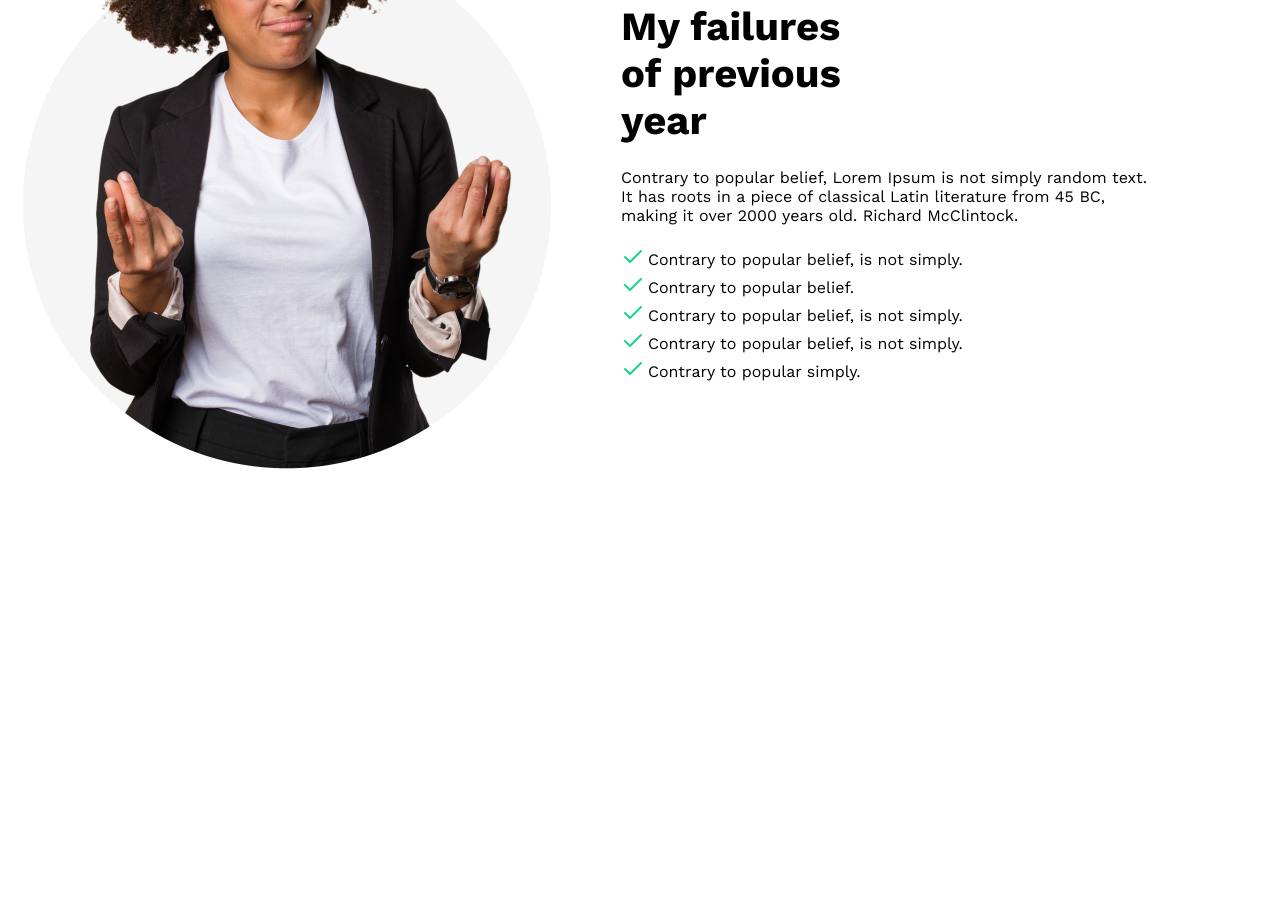
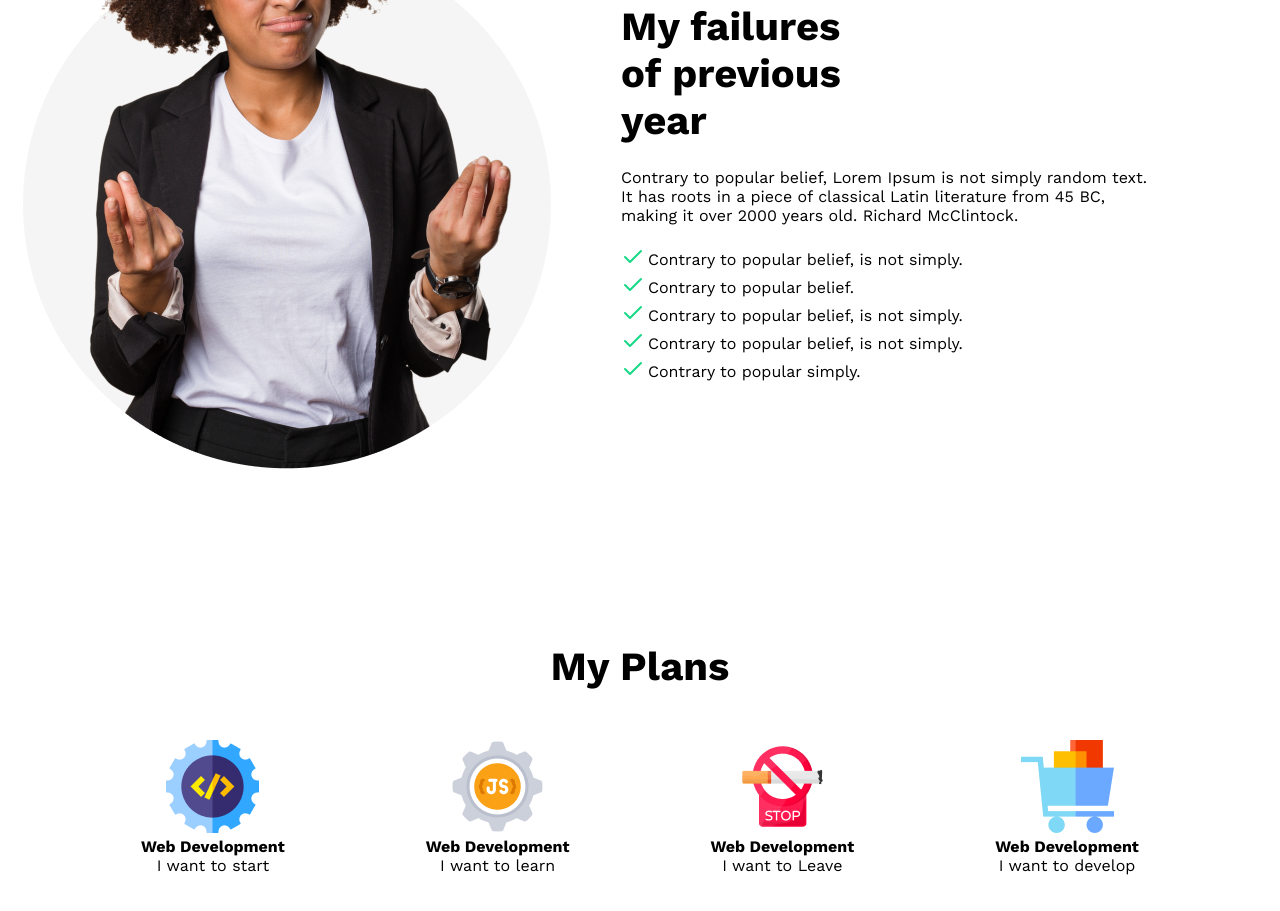
Before and after one commit to mukitur/New-year, a plain HTML site: page index.html in a window 1280 px wide. Shown: the part 1195-2106 px from the top of the page. Before the commit the page ends 1838 px from the top, so only its background shows below. Drawn offline with nearby package versions, Linux system fonts and the light colour scheme.

Commit message:
my plan done

```diff
--- a/index.html
+++ b/index.html
@@ -37,6 +37,7 @@
     </header>
     <!-- Main body -->
     <main>
+      <!-- failuere part start -->
       <section>
         <div class="failure-section">
           <div class="failures-left">
@@ -84,6 +85,34 @@
           </div>
         </div>
       </section>
+      <!-- failuere part end -->
+      <!-- My plan part start -->
+      <section>
+        <h1 class="heading-plans">My Plans</h1>
+        <div class="my-plan">
+          <div>
+            <img src="images/icons/web.png" alt="" />
+            <h4>Web Development</h4>
+            <p>I want to start</p>
+          </div>
+          <div>
+            <img src="images/icons/js.png" alt="" />
+            <h4>Web Development</h4>
+            <p>I want to learn</p>
+          </div>
+          <div>
+            <img src="images/icons/smoke.png" alt="" />
+            <h4>Web Development</h4>
+            <p>I want to Leave</p>
+          </div>
+          <div>
+            <img src="images/icons/ecom.png" alt="" />
+            <h4>Web Development</h4>
+            <p>I want to develop</p>
+          </div>
+        </div>
+      </section>
+      <!-- My plan part end -->
     </main>
   </body>
 </html>
--- a/styles/styles.css
+++ b/styles/styles.css
@@ -79,3 +79,15 @@ body {
   align-items: center;
   gap: 3px;
 }
+.my-plan {
+  display: flex;
+  justify-content: space-evenly;
+  text-align: center;
+  margin-bottom: 50px;
+}
+.heading-plans {
+  font-size: 40px;
+  font-weight: 700;
+  margin-bottom: 50px;
+  text-align: center;
+}
```
